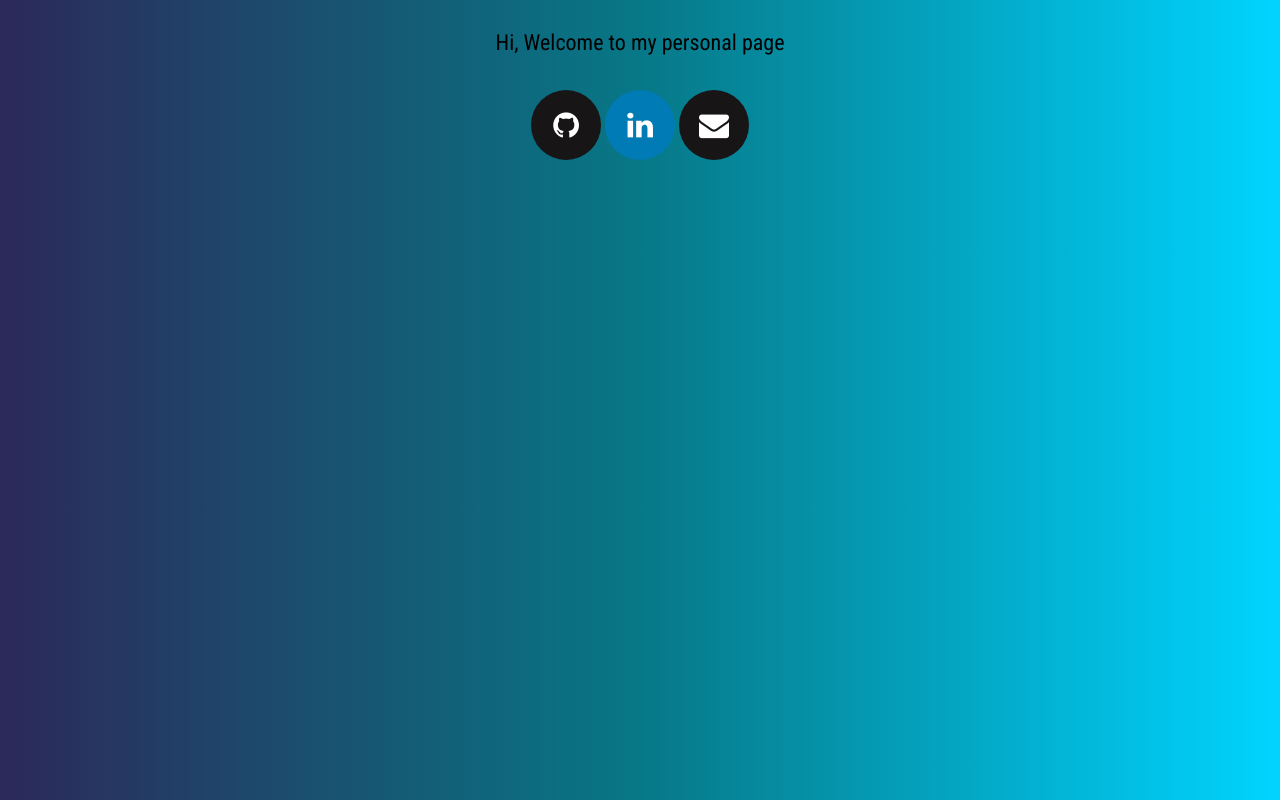
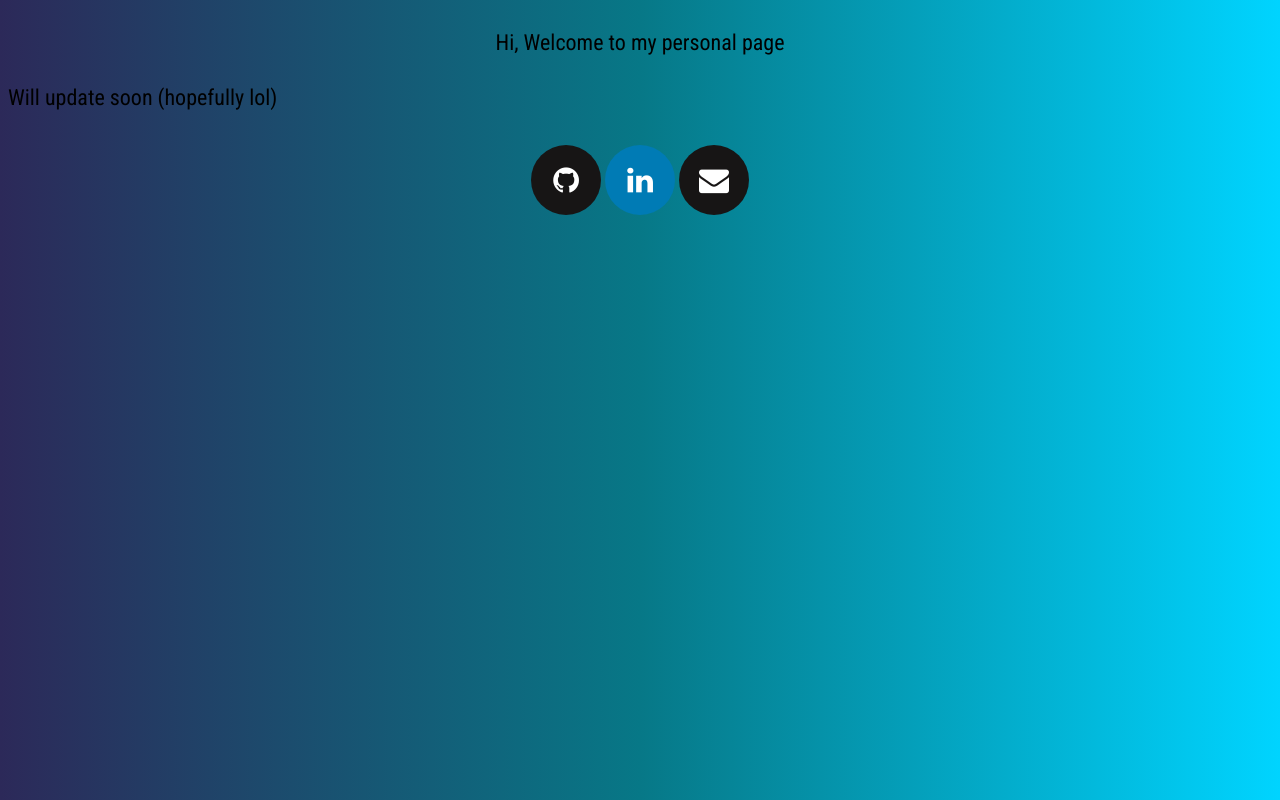
Before and after one commit to seppacar/seppacar.github.io, a plain HTML site: page index.html in a window 1280 px wide. Drawn offline with Linux system fonts and the light colour scheme.

Commit message:
Update index.html

```diff
--- a/index.html
+++ b/index.html
@@ -52,6 +52,7 @@
       <div class="container">
           Hi, Welcome to my personal page
       </div>
+    <div>Will update soon (hopefully lol)</div>
       <div class="container">
           <a href="https://github.com/seppacar" class="fa fa-github"></a>
           <a href="https://www.linkedin.com/in/yusufacarr/" class="fa fa-linkedin"></a>
```
